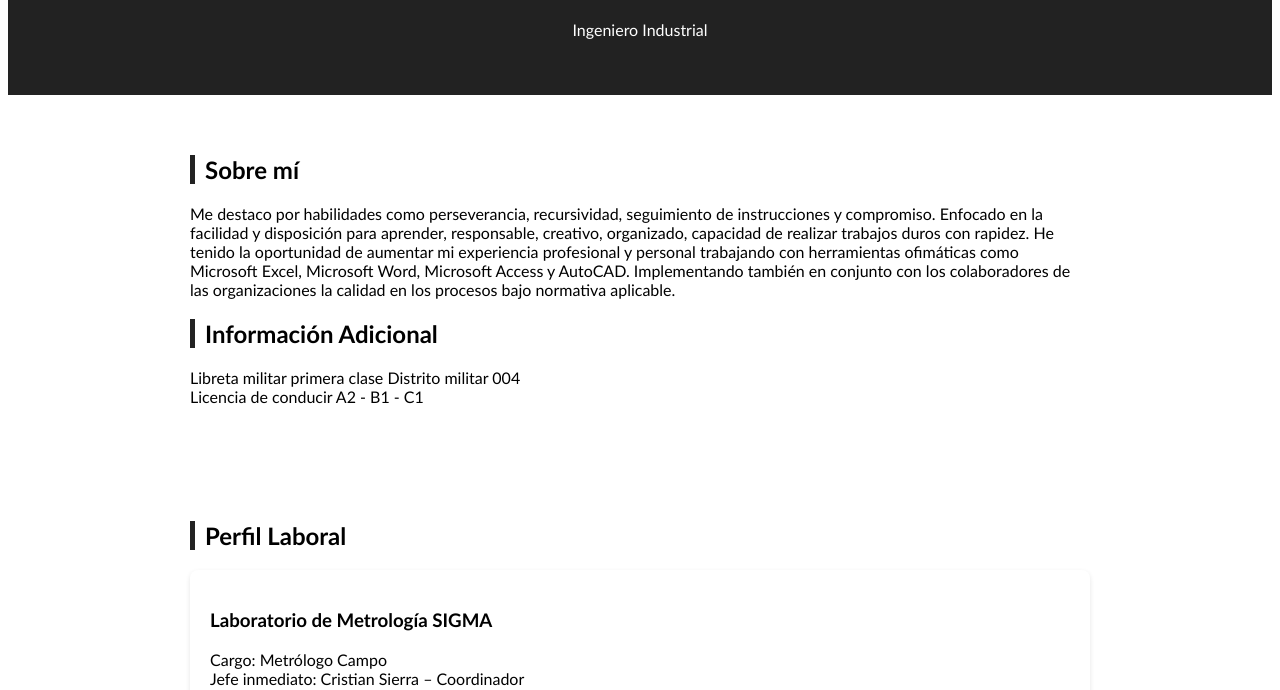
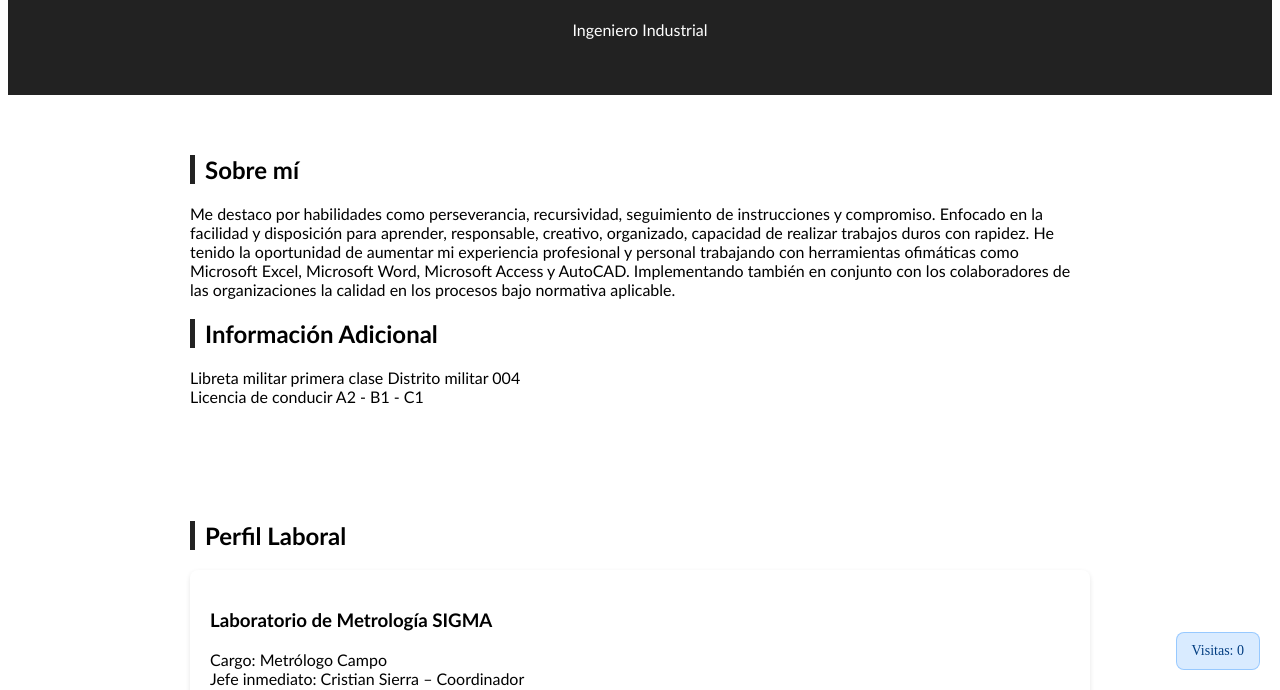
Before and after one commit to JohanCortes-Cloud/Portafolio, a plain HTML site: page index.html in a window 1280 px wide. Shown: the part 110-800 px from the top of the page. Drawn offline with Linux system fonts and the light colour scheme; no server answers.

Commit message:
Update style.css

```diff
--- a/style.css
+++ b/style.css
@@ -106,3 +106,15 @@ tbody tr:last-child td:last-child {
     border-left: 4px solid #2c7be5;
     border-radius: 4px;
 }
+#contador-visitas {
+    position: fixed;
+    right: 20px;
+    bottom: 20px;
+    background: rgba(0, 123, 255, 0.15);
+    padding: 10px 15px;
+    border-radius: 8px;
+    font-size: 14px;
+    color: #003d80;
+    border: 1px solid rgba(0, 123, 255, 0.3);
+    backdrop-filter: blur(4px);
+}
```
